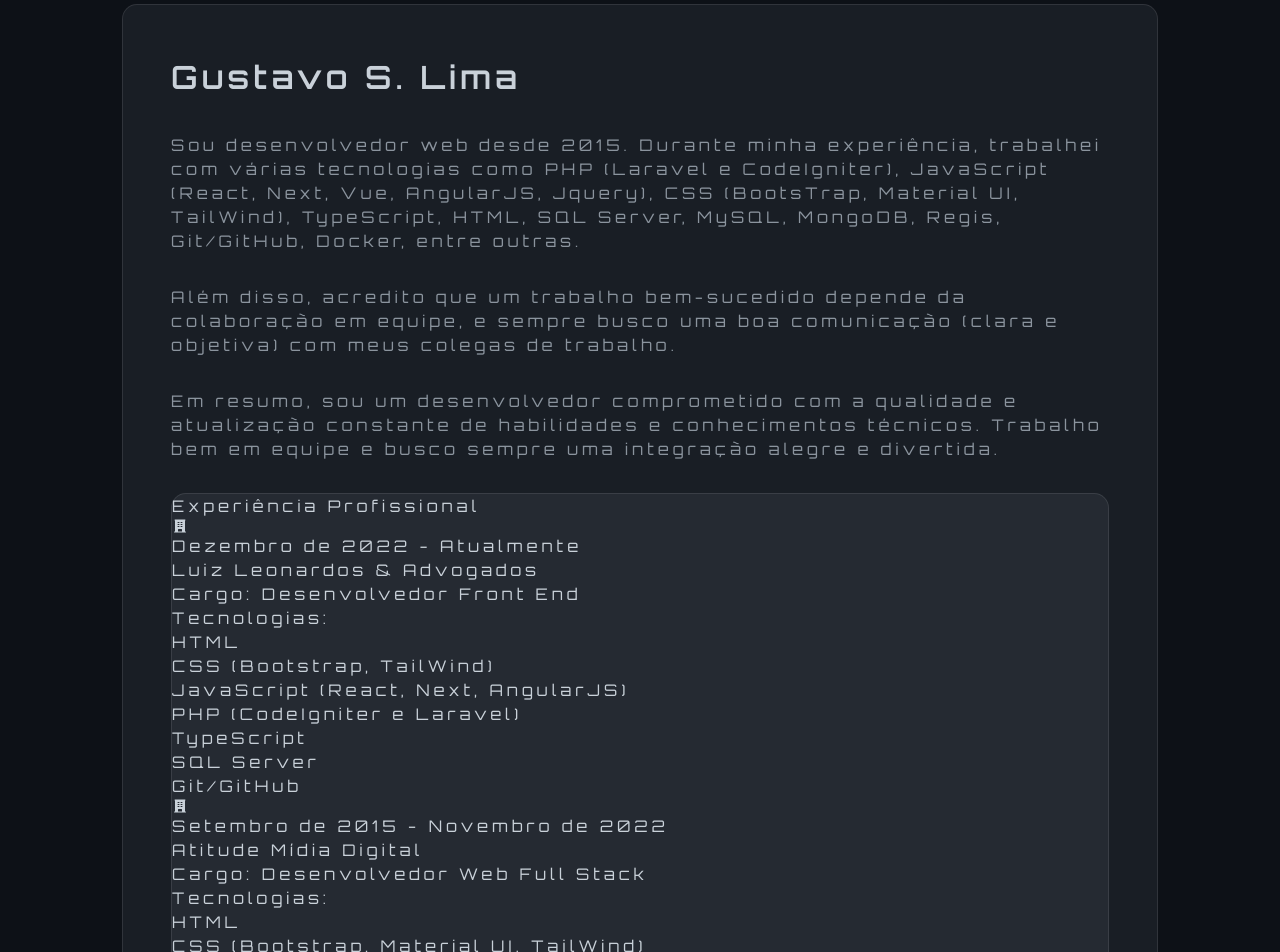
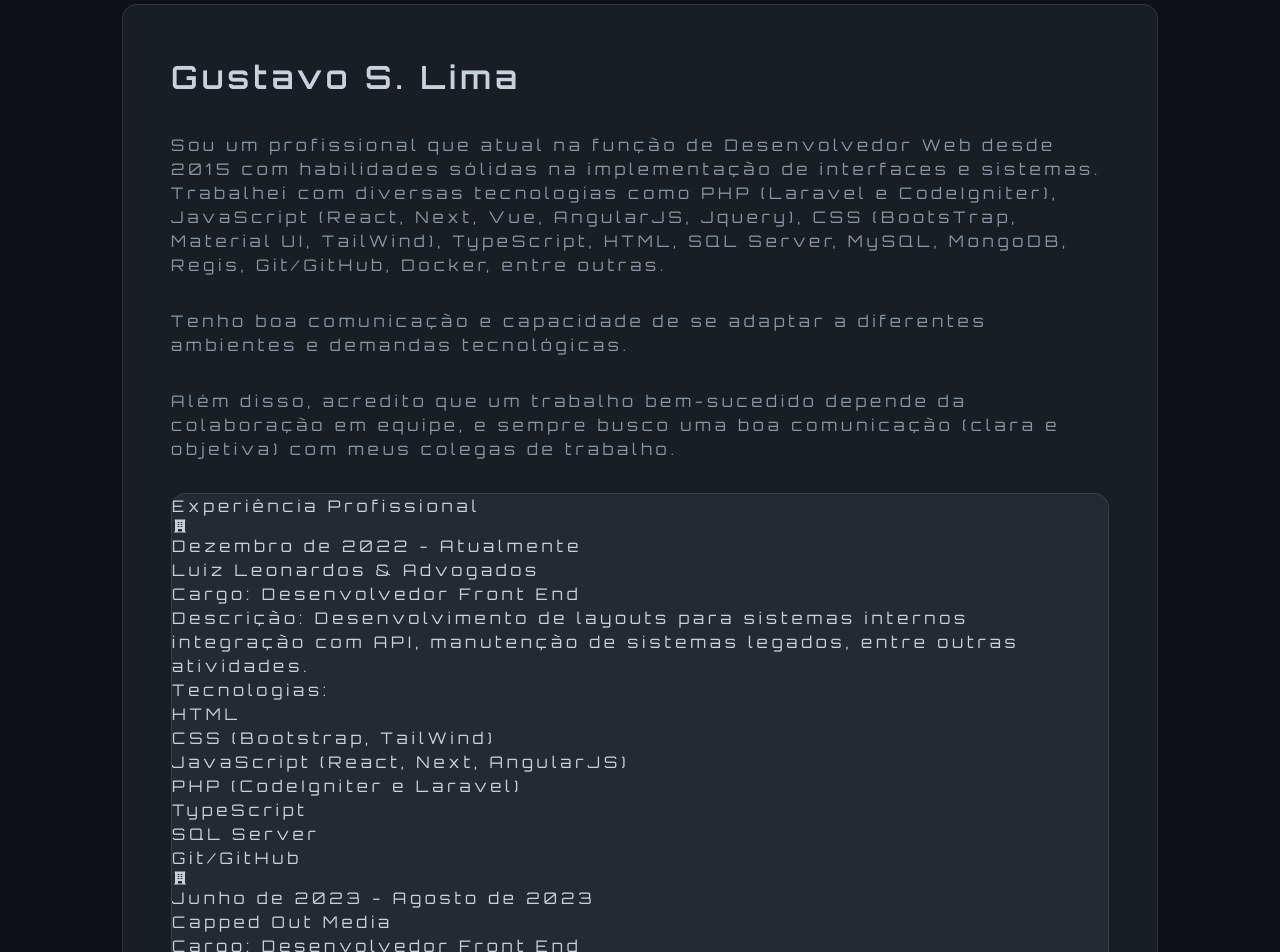
Before and after one commit to GustavoSantosLima/gslima.dev, a Next.js app: page / in a window 1280 px wide. Shown: the part 120-1072 px from the top of the page. Built offline with nearby package versions, Linux system fonts and the light colour scheme.

Commit message:
Ajustes simples.

```diff
--- a/src/app/page.tsx
+++ b/src/app/page.tsx
@@ -12,22 +12,21 @@ export default function Home() {
           </header>
 
           <p>
-            Sou desenvolvedor web desde 2015. Durante minha experiência,
-            trabalhei com várias tecnologias como PHP (Laravel e CodeIgniter),
-            JavaScript (React, Next, Vue, AngularJS, Jquery), CSS (BootsTrap,
-            Material UI, TailWind), TypeScript, HTML, SQL Server, MySQL,
-            MongoDB, Regis, Git/GitHub, Docker, entre outras.
+            Sou um profissional que atual na função de Desenvolvedor Web desde
+            2015 com habilidades sólidas na implementação de interfaces e
+            sistemas. Trabalhei com diversas tecnologias como PHP (Laravel e
+            CodeIgniter), JavaScript (React, Next, Vue, AngularJS, Jquery), CSS
+            (BootsTrap, Material UI, TailWind), TypeScript, HTML, SQL Server,
+            MySQL, MongoDB, Regis, Git/GitHub, Docker, entre outras.
+          </p>
+          <p>
+            Tenho boa comunicação e capacidade de se adaptar a diferentes
+            ambientes e demandas tecnológicas.
           </p>
           <p>
             Além disso, acredito que um trabalho bem-sucedido depende da
             colaboração em equipe, e sempre busco uma boa comunicação (clara e
             objetiva) com meus colegas de trabalho.
-          </p>
-          <p>
-            Em resumo, sou um desenvolvedor comprometido com a qualidade e
-            atualização constante de habilidades e conhecimentos técnicos.
-            Trabalho bem em equipe e busco sempre uma integração alegre e
-            divertida.
           </p>
 
           <section className="px-4 py-6 my-12">
@@ -40,6 +39,7 @@ export default function Home() {
                 title="Luiz Leonardos & Advogados"
                 startDate="Dezembro de 2022"
                 role="Desenvolvedor Front End"
+                description="Desenvolvimento de layouts para sistemas internos integração com API, manutenção de sistemas legados, entre outras atividades."
                 technologies={[
                   "HTML",
                   "CSS (Bootstrap, TailWind)",
@@ -52,10 +52,28 @@ export default function Home() {
               />
 
               <Timeline
+                title="Capped Out Media"
+                startDate="Junho de 2023"
+                endDate="Agosto de 2023"
+                role="Desenvolvedor Front End"
+                description="Trabalhei no desenvolvimento do fontend, de uma aplicação web para aluguel de estações de carregamente de carros elétricos, utilizando React e Next e integranção com API desenvolvida em PHP"
+                technologies={[
+                  "HTML",
+                  "CSS (TailWind)",
+                  "Styled-components",
+                  "JavaScript (React, Next)",
+                  "TypeScript",
+                  "Git/GitHub",
+                  "Autenticacão Social (Google, Facebook)"
+                ]}
+              />
+
+              <Timeline
                 title="Atitude Mídia Digital"
                 startDate="Setembro de 2015"
                 endDate="Novembro de 2022"
                 role="Desenvolvedor Web Full Stack"
+                description="Trabalhei ativamente no desenvolvimento de sites e sistemas internos, criação de player em tempo real usando protocolo WebRTC, contrução de API's, integração de sistemas, entre outras atividades."
                 technologies={[
                   "HTML",
                   "CSS (Bootstrap, Material UI, TailWind)",
--- a/src/components/Timeline.tsx
+++ b/src/components/Timeline.tsx
@@ -4,6 +4,7 @@ type TimelineProps = {
   title: string;
   startDate: string;
   role: string;
+  description: string;
   technologies: string[];
   endDate?: string;
 };
@@ -13,6 +14,7 @@ export default function Timeline({
   title,
   endDate,
   startDate,
+  description,
   technologies
 }: TimelineProps) {
   return (
@@ -31,6 +33,7 @@ export default function Timeline({
         <div className="text-sm mb-4">
           <ul className="flex flex-col gap-1 list-disc list-inside">
             <li>Cargo: {role}</li>
+            <li>Descrição: {description}</li>
             <li>
               Tecnologias:
               <ul className="flex flex-col gap-1 list-[circle] ml-9">
```
